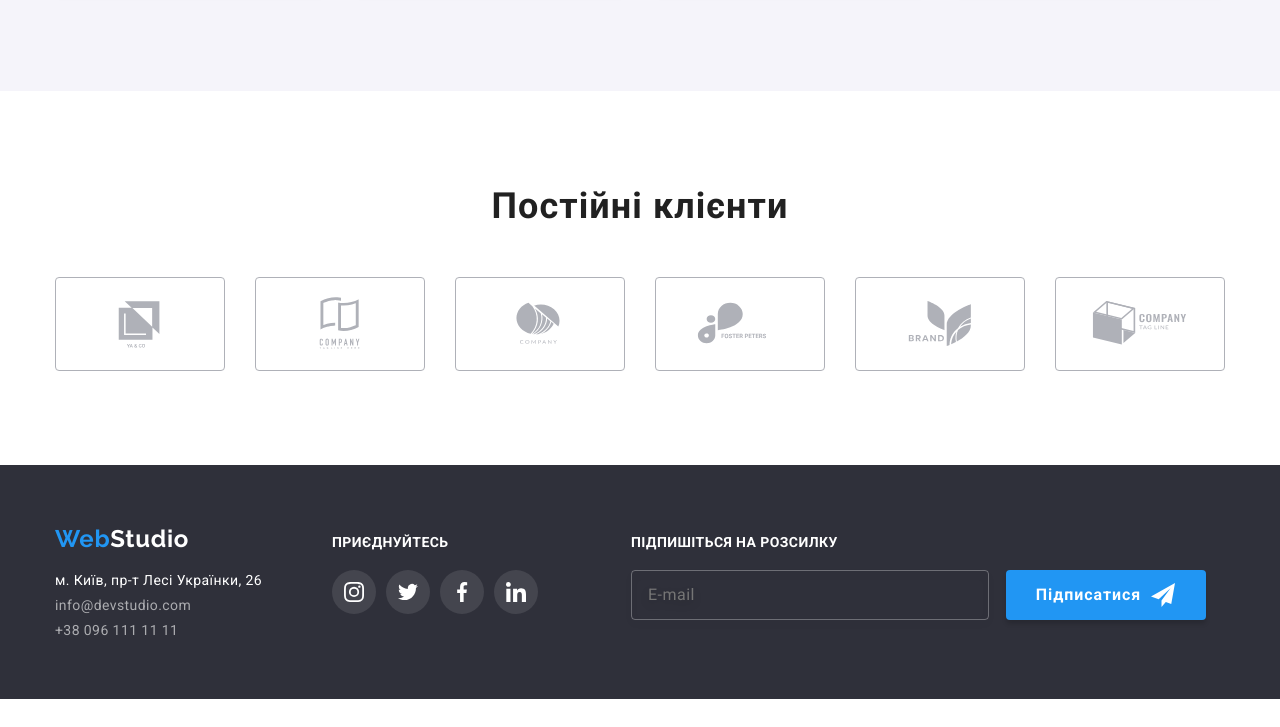
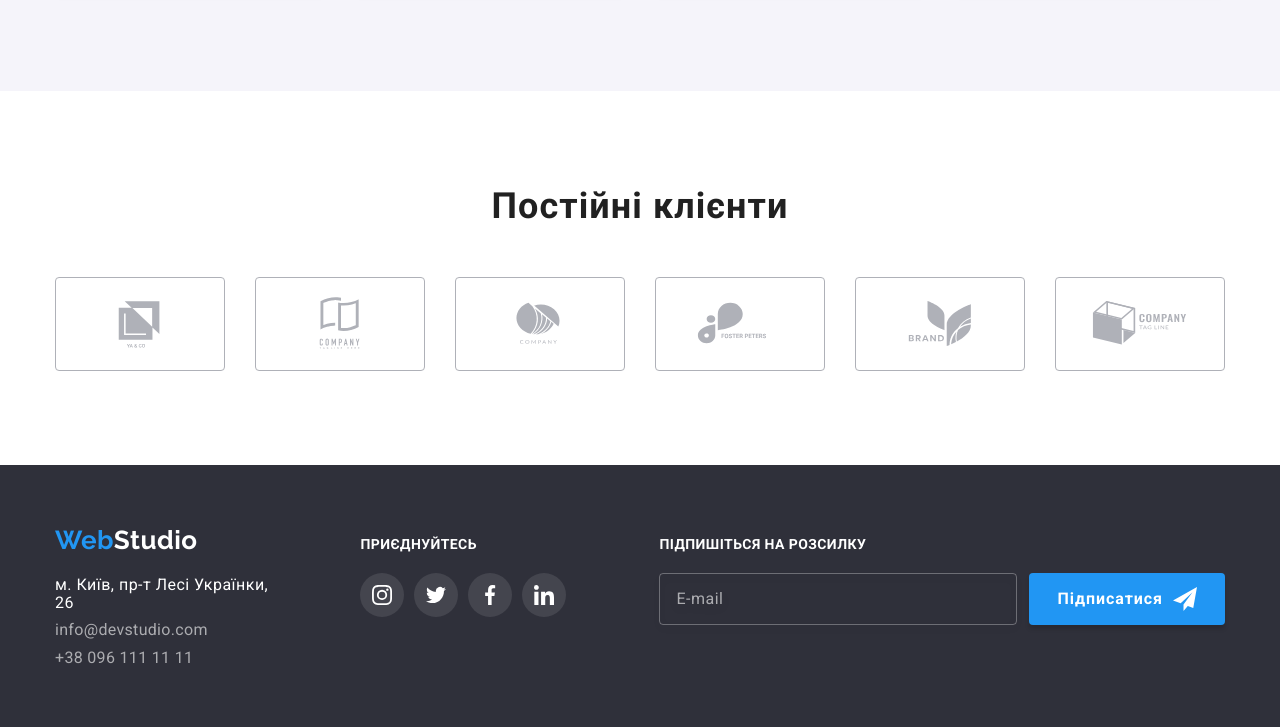
Before and after one commit to Olena-Alieksieienko/goit-markup-hw-8, a plain HTML site: page index.html in a window 1280 px wide. Shown: the part 2005-2732 px from the top of the page. Before the commit the page ends 2704 px from the top, so only its background shows below. Drawn offline with nearby package versions, Linux system fonts and the light colour scheme.

Commit message:
додає футер трохи підправити

```diff
--- a/index.html
+++ b/index.html
@@ -458,26 +458,24 @@
     <footer class="footer__section">
       <div class="address__part container">
         <div class="footer__block">
-          <a href="./index.html" class="footer__link"><span class="logo--accent">Web</span>Studio</a>
+          <a href="./index.html"
+          class="footer__link"><span
+          class="footer__logo">Web</span>Studio</a>
         <address class="address">
-              <a
-                class="address__link--location"
-                href="https://goo.gl/maps/35YgeVR9TJthD9GP8"
-                target="_blank"
-                rel="noopener noreferrer nofollow"
-                >м. Київ, пр-т Лесі Українки, 26</a
-              >
-
+              <a class="address__link--location"
+              href="https://goo.gl/maps/35YgeVR9TJthD9GP8" target="_blank" rel="noopener noreferrer nofollow">м. Київ, пр-т Лесі Українки, 26</a>
           <ul class="address__list list">
             <li class="address__item">
               <a class="address__link" href="mailto:info@devstudio.com">info@devstudio.com</a>
             </li>
+
             <li class="address__item">
               <a class="address__link" href="tel:+380961111111">+38 096 111 11 11</a>
             </li>
           </ul>
         </address>
         </div>
+
         <div class="footer">
         <p class="footer__text">приєднуйтесь</p>
         <ul class="footer-social__list list">
@@ -486,11 +484,12 @@
                       class="footer-social__link"
                       href="#"
                       target="_blank"
-                      rel="noopener noreferrer nofollow"
-                      ><svg class=" footer-social__icon" width="20" height="20">
-                        <use href="./images/icons.svg#instagram"></use></svg
-                    ></a>
+                      rel="noopener noreferrer nofollow">
+                      <svg class=" footer-social__icon" width="20" height="20">
+                        <use href="./images/icons.svg#instagram">
+                        </use></svg></a>
                   </li>
+
                   <li class="footer-social__item">
                     <a
                       class="footer-social__link"
@@ -501,6 +500,7 @@
                         <use href="./images/icons.svg#twitter"></use></svg
                     ></a>
                   </li>
+
                   <li class="footer-social__item">
                     <a
                       class="footer-social__link"
@@ -511,6 +511,7 @@
                         <use href="./images/icons.svg#facebook"></use></svg
                     ></a>
                   </li>
+
                   <li class="footer-social__item">
                     <a
                       class="footer-social__link"
@@ -523,26 +524,21 @@
                   </li>
         </ul>
         </div>
-        <div class="footer-subscription">
-                <p class="footer__text">Підпишіться на розсилку</p>
-                <form  name="footer-form" class="footer-form" action="#" autocomplete="off">
-                  <label>
-                        <input
-                        type="email"
-                        name="mail"
-                        placeholder="E-mail"
-                        class="subscription-form-mail"/>
-                  </label>
-                        <button class="main-button subscription-button" type="submit">
-                            Підписатися<svg class="subscription-button-send-icon" width="24" height="24">
-                                    <use href="./images/icons.svg#icon-btn-send"></use></svg>
-                          </button>
-                </form>
-        </div>
-      </div>
-    </footer>
 
-
+      <form action="" class="footer-form">
+        <p class="footer__text">Підпишіться на розсилку</p>
+        <label class="footer-form__field">
+          <input type="text" placeholder="E-mail" class="footer-form__input"/>
+          <a href="" class="footer-form__link" aria-label="іконка">
+            Підписатися
+            <svg class="footer-form__icon" width="24" height="24">
+              <use href="./images/icons.svg#icon-btn-send"></use>
+            </svg>
+          </a>
+        </label>
+      </form>
+    </div>
+  </footer>
     <!----------  МОДАЛЬНЕ ВІКНО  ------------>
 
     <!-- <div class="backdrop is-hidden" data-modal>
--- a/sass/layouts/_footer.scss
+++ b/sass/layouts/_footer.scss
@@ -1,117 +1,58 @@
 .footer__section {
-  background-color: var(--hero-bg-color);
-  text-decoration: none;
   padding-top: 60px;
   padding-bottom: 60px;
-}
 
-.address__part {
-  margin-right: auto;
-  margin-left: auto;
-  text-align: center;
-
-  @media (min-width: 768px) {
-  display: flex;
-  flex-wrap: wrap;
-  justify-content: space-around;
-  }
-
-  @media (min-width: 1200px) {
-    text-align: left;
-    flex-wrap: nowrap;
-    justify-content: start;
-    align-items: baseline;
-  }
-}
-
-.address {
-  font-style: normal;
-  &__item {
-  margin-top: 9px;
-  }
-  @media (min-width: 768px) {
-    margin-bottom: 0;
-  }
-}
-
-.address__link {
-  display: block;
-  font-family: $main-font;
-  @include font (14px, 1.14, 400, 0.03em);
-  color: rgba(255, 255, 255, 0.6);
   text-decoration: none;
-  transition-property: color;
-  transition-duration: var(--transition-duration);
-  transition-timing-function: var(--transition-timing-function);
-  &:hover,
-  &:focus {
-  color: var(--accent-color);
-  }
-}
-
-.address__link--location {
-  display: block;
-  text-decoration: none;
-  font-family: $main-font;
-  @include font (14px, 1.14, 400, 0.03em);
-  color: var(--secondary-accent-color);
-  margin-top: 20px;
-  transition-property: color;
-  transition-duration: var(--transition-duration);
-  transition-timing-function: var(--transition-timing-function);
-  &:hover,
-  &:focus {
-    color: var(--accent-color);
-  }
+  background-color: $hero-color;
 }
 
 .footer__link {
-  color: var(--secondary-accent-color);
   font-family: $secondary-font;
-  @include font (24px, 1.17, 700, 0.03em);
+  font-size: $fs-26;
+  line-height: 1.19;
   text-decoration: none;
+
+  color: $main-white-color;
 }
+
 .footer__logo {
-  color: var(--secondary-accent-color);
+  color: $acent-color;
 }
 
 .footer__text {
-  color: var(--secondary-accent-color);
+  margin-bottom: 20px;
+
+  font-size: $fs-14;
+  font-weight: 700;
   text-transform: uppercase;
-  font-family: $main-font;
-  @include font (14px, 1.17, 700, 0.03em);
-  margin-bottom: 20px;
-  margin-left: auto;
-  @media screen and (min-width: 768px) {
-    margin-right: auto;
-    margin-top: 60px;
-  }
-  @media screen and (min-width: 1200px) {
-    margin-right: 0;
-    margin-top: 0;
-  }
+  line-height: 1.14;
+  letter-spacing: 0.03em;
+
+  color: $main-white-color;
 }
 
 .footer-social__list {
   display: flex;
-    @media (max-width: 768px) {
-      justify-content: center;
-    }
+
+  @media (max-width: 768px) {
+    justify-content: center;
+  }
 }
 
 .footer-social__link {
   display: block;
-  color: var(--secondary-accent-color);
   padding: 12px;
+
+  border-radius: 50%;
+  color: $main-white-color;
   background: rgba(255, 255, 255, 0.1);
-  border-radius: 50%;
-  transition-property: background-color;
-  transition-duration: var(--transition-duration);
-  transition-timing-function: var(--transition-timing-function);
+
+  transition: background-color 250ms cubic-bezier(0.4, 0, 0.2, 1), transform 450ms cubic-bezier(0.4, 0, 0.2, 1), color 250ms cubic-bezier(0.4, 0, 0.2, 1);
+
   &:hover,
-  &:focus  {
-  background-color: var(--accent-color);
-  outline: 0;
+  &:focus {
+    background-color: $acent-color;
+    transform: translateY(-7px);
   }
 }
 
@@ -122,8 +63,41 @@
 
 .footer-social__item {
   margin-right: 10px;
+
   &:last-child {
-  margin-right: 0px;
+    margin-right: 0px;
+  }
+}
+
+.address__part {
+  margin-right: auto;
+  margin-left: auto;
+
+  text-align: center;
+
+  @media (min-width: 768px) {
+      display: flex;
+      flex-wrap: wrap;
+      justify-content: space-around;
+  }
+
+  @media (min-width: 1200px) {
+    justify-content: start;
+    align-items: baseline;
+    flex-wrap: nowrap;
+    text-align: left;
+  }
+}
+
+.address {
+  font-style: normal;
+
+  &__item {
+    margin-top: 9px;
+  }
+
+  @media (min-width: 768px) {
+    margin-bottom: 0;
   }
 }
 
@@ -132,6 +106,7 @@
     margin-top: 60px;
     margin-bottom: 60px;
   }
+
   @media (min-width: 767px) {
     margin-top: 0;
     margin-bottom: 0;
@@ -144,40 +119,135 @@
   }
 }
 
-.subscription-form-mail {
-  min-width: 358px;
-  padding: 15px;
-  padding-left: 16px;
-  border: 1px solid rgba(255, 255, 255, 0.3);
-  filter: drop-shadow(0px 4px 4px rgba(0, 0, 0, 0.15));
-  border-radius: 4px;
-  color: var(--secondary-accent-color);
-  background-color: transparent;
+.address__link {
+  display: block;
+  line-height: 1.14;
+  letter-spacing: 0.02em;
+  text-decoration: none;
+  color: rgba(255, 255, 255, 0.6);
 
-  transition-property: border;
-  transition-duration: var(--transition-duration);
-  transition-timing-function: var(--transition-timing-function);
+  transition: color 250ms cubic-bezier(0.4, 0, 0.2, 1);
+
+  &:hover,
   &:focus {
-  outline: none;
-  border: 1px solid var(--accent-color);
-  }
-  &::placeholder {
-  @include font (16px, 1.25, null, 0.03em);
+    color: $acent-color;
   }
 }
 
-.subscription-button {
-  padding: 10px 28px;
+.address__link--location {
+  display: block;
   margin-top: 20px;
-  @media screen and (min-width: 1200px) {
-    width: 200px;
-    margin-left: 12px;
-    padding: 10px 28px;
-    margin-top: 0;
+
+  text-decoration: none;
+  color: $main-white-color;
+
+  transition: color 250ms cubic-bezier(0.4, 0, 0.2, 1);
+
+  &:hover,
+  &:focus {
+      color: $acent-color;
+  }
+}
+.footer-form {
+  @media (min-width: 768px) {
+    margin-top: 60px;
+  }
+
+  @media (min-width: 1200px) {
+    margin-top: 0px;
   }
 }
 
-.subscription-button-send-icon {
+.footer-form__field {
+  display: flex;
+
+  @media (max-width: 1200px) {
+    flex-direction: column;
+    align-items: center;
+  }
+}
+
+.footer-form__link {
+  display: flex;
+  align-items: center;
+  padding: 10px 28px;
+
+  font-family: $main-font;
+  font-weight: $fw-bold;
+  font-size: $fs-16;
+  border-radius: 4px;
+  text-decoration: none;
+  line-height: 1.88;
+  letter-spacing: 0.06em;
+
+  color: $main-white-color;
+  box-shadow: 0px 4px 4px rgba(0, 0, 0, 0.15);
+  background-color: $acent-color;
+
+  transition: background-color 250ms cubic-bezier(0.4, 0, 0.2, 1);
+
+  &:focus,
+  &:hover {
+    background-color: $lonely-button;
+  }
+
+  @media (max-width: 768px) {
+    margin-left: 0;
+  }
+}
+
+.footer-form__icon {
+  display: block;
+  fill: currentColor;
   margin-left: 10px;
-  fill: var(--secondary-accent-color);
 }
+
+.footer-form__input {
+  padding: 15px 16px;
+  box-sizing: border-box;
+
+  font-family: inherit;
+  font-size: $fs-16;
+  color: $main-white-color;
+  line-height: 1.25;
+  letter-spacing: 0.03em;
+
+  border: 1px solid rgba(255, 255, 255, 0.3);
+  border-radius: 4px;
+  outline: 0;
+  background-color: transparent;
+
+  filter: drop-shadow(0px 4px 4px rgba(0, 0, 0, 0.15));
+  transition: border 250ms cubic-bezier(0.4, 0, 0.2, 1);
+
+  &::placeholder {
+    font-size: 16px;
+    line-height: 1.25;
+    letter-spacing: 0.03em;
+
+    color: rgba(255, 255, 255, 0.6);
+  }
+
+  &:focus-within {
+    border: 1px solid #188ce8;
+  }
+
+  @media (min-width: 768px) {
+    width: 358px;
+  }
+
+  @media (max-width: 768px) {
+    margin-bottom: 20px;
+  }
+
+  @media (max-width: 1200px) {
+    margin-bottom: 20px;
+    min-width: 358px;
+  }
+
+  @media (min-width: 1200px) {
+    width: 358px;
+    margin-right: 12px;
+    margin-bottom: 0;
+  }
+}
--- a/sass/utils/_variables.scss
+++ b/sass/utils/_variables.scss
@@ -17,9 +17,52 @@
   --gradient-bg: linear-gradient(to right, rgba(47, 48, 58, 0.4), rgba(47, 48, 58, 0.4));
 }
 
+$primary-text-color: #757575;
+$title-text-color: #212121;
+$acent-color: #2196f3;
+$main-white-color: #ffffff;
+$hero-color: #2f303a;
+$section-comand: #f5f4fa;
+$border-color: #eeeeee;
+$lonely-button: #188ce8;
+$icon-color: #AFB1B8;
+$hero-bcg: #c4c4c4;
 $main-font: "Roboto", sans-serif;
 $secondary-font: "Raleway", sans-serif;
+$fw-normal: 400;
+$fw-500: 500;
+$fw-bold: 700;
+$fw-900: 900;
+$fs-12: 12px;
+$fs-14: 14px;
+$fs-16: 16px;
+$fs-18: 18px;
+$fs-20: 20px;
+$fs-24: 24px;
+$fs-26: 26px;
+$fs-28: 28px;
+$fs-32: 32px;
+$fs-34: 34px;
+$fs-36: 36px;
+$fs-40: 40px;
+$fs-44: 44px;
 
-// $phone: 480px;
-// $tablet: 768px;
-// $desktop: 1200px;
+$breakpoints: (
+  'mobileBox': 450px,
+  'mobile': 480px,
+  'tabletBox': 738px,
+  'tablet': 768px,
+  'desktop': 1200px,
+);
+
+@mixin respond-from-min($breakpoint) {
+  @media screen and (min-width: getWidth($breakpoint)) {
+    @content;
+  }
+}
+
+@mixin respond-to-max($breakpoint) {
+  @media screen and (max-width: getWidth($breakpoint)) {
+    @content;
+  }
+}
```
Also changed, not shown: css/main.css, css/main.min.css, 2 other files.
